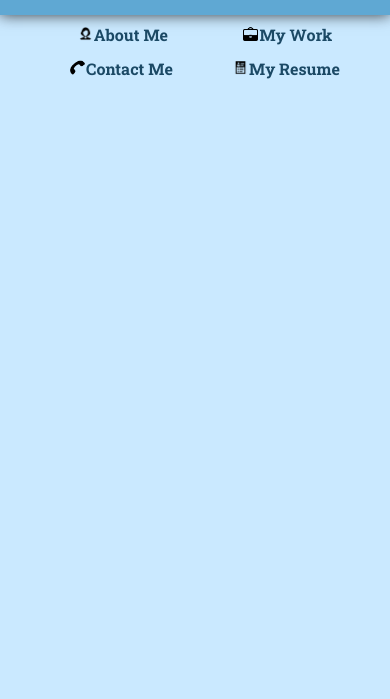
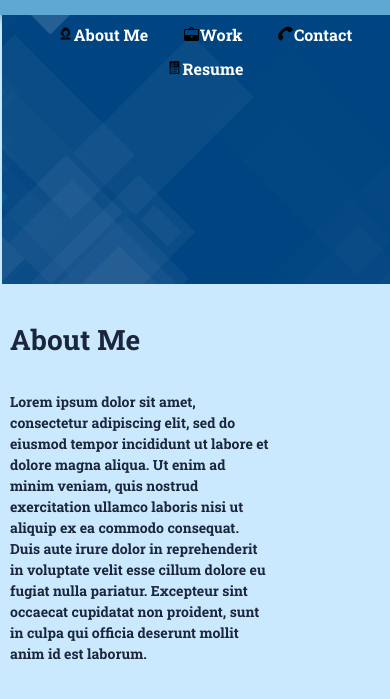
Before and after one commit to Vigneshwarie/aboutVigneswari, a plain HTML site: page aboutVigneswari.html in a window 390 px wide. Shown: the part 65-764 px from the top of the page. Drawn offline with Linux system fonts and the light colour scheme.

Commit message:
Added banner and cleaned up CSS

```diff
--- a/aboutVigneswari.html
+++ b/aboutVigneswari.html
@@ -20,20 +20,33 @@
                     <a href="#"><img src="./assets/images/icons8-person-female-64.png" alt="an icon that represents a female"></img>About Me</a>
                 </li>
                 <li>
-                    <a href="#"><img src="./assets/images/icons8-business-26.png" alt="a briefcase"></img>My Work</a>
+                    <a href="#"><img src="./assets/images/icons8-business-26.png" alt="a briefcase"></img>Work</a>
                 </li>
                 <li>
-                    <a href="#"><img src="./assets/images/icons8-call-26.png" alt="a telephone receiver icon"></img>Contact Me</a>
+                    <a href="#"><img src="./assets/images/icons8-call-26.png" alt="a telephone receiver icon"></img>Contact</a>
                 </li>
                 <li>
-                    <a href="#"><img src="./assets/images/icons8-resume-64.png" alt="a resume icon"></img>My Resume</a>
+                    <a href="#"><img src="./assets/images/icons8-resume-64.png" alt="a resume icon"></img>Resume</a>
                 </li>
             </ul>
         </nav>
     </header>
+    <section class="banner"></section>
     <main>
-        <section></section>
-        <section></section>
+        <section class="section-main-container">
+            <aside>
+                <h2>About Me</h2>
+            </aside>
+            <section class="content-section">
+                <p>
+                    Lorem ipsum dolor sit amet, consectetur adipiscing elit, sed do eiusmod tempor incididunt ut labore et dolore magna
+                    aliqua. Ut enim ad minim veniam, quis nostrud exercitation ullamco laboris nisi ut aliquip ex ea commodo consequat. Duis
+                    aute irure dolor in reprehenderit in voluptate velit esse cillum dolore eu fugiat nulla pariatur. Excepteur sint
+                    occaecat cupidatat non proident, sunt in culpa qui officia deserunt mollit anim id est laborum.
+                </p>
+            </section>
+        </section>
+
     </main>
     <footer></footer>
 </body>
--- a/assets/css/style.css
+++ b/assets/css/style.css
@@ -12,6 +12,16 @@ h1 {
     font-size: 38px;
     margin-top: 0;
     margin-bottom: 0;
+}
+
+h2 {
+    margin: 0;
+    font-size: 28px;
+}
+
+p{
+    margin:0;
+    font-size:14px;
 }
 
 h1:hover {
@@ -45,6 +55,7 @@ header {
     justify-content: space-between;
     align-items: center;
     box-shadow: 0px 0px 14px 0px rgba(0, 0, 0, 0.75);
+    order:1;
 }
 
 nav {
@@ -58,6 +69,7 @@ nav ul {
     display: flex;
     flex-wrap: wrap;
     justify-content:space-around;
+    order:2;
 }
 
 nav ul li {
@@ -76,17 +88,81 @@ nav ul li:hover{
     border-top-left-radius: 5px;
 }
 
+main{
+    margin: 10px;
+    display: flex;
+}
+
+section {
+    display: flex;
+    flex-direction: row;
+    flex-wrap: wrap;
+}
+
+.section-main-container{
+    max-width: 100%;
+    margin-left: auto;
+    margin-right: auto;
+    align-items:center;
+    justify-content: space-between;
+}
+
+.banner{
+    background-image: url("../images/banner.jpeg");
+    background-size: cover;
+    background-position: center;
+    background-blend-mode: soft-light;
+    min-height: 30vh;
+    padding: 2% 6%;
+    display: flex;
+    justify-content: flex-end;
+    align-items: flex-end;
+    text-align: right;
+}
+
+aside{
+    max-width: 30%;
+    display: inline-block;
+    margin: 25px 0;
+}
+
+.content-section{
+    max-width: 70%;
+    display: inline-block;
+    margin: 5px 0;
+    align-items:stretch;
+    order:4;
+}
+
 @media screen and (max-width: 545px) {
     header,
-    main, footer {
+    main,
+    section,
+    footer {
         flex-direction: column;
+        align-items: center;
     }
-    section {
-        padding-right: 0;
+
+    a {
+        color:#ffffff;
+    }
+
+    h2 {
+        flex-direction: column;
+        align-items: center;
+    }
+
+    aside {
+        max-width: 100%;
+        align-self: start;
+        padding: 0;
+    }
+
+    section{
+        max-width: 100%;
+        align-self: start;
+        margin-left: 2px;
+        padding: 0;
+        text-align:left;
     }
 }
-
-.section-about-me{
-    height: 20%;
-
-}
```
Also changed, not shown: assets/images/banner.jpeg (added), 3 other files.
